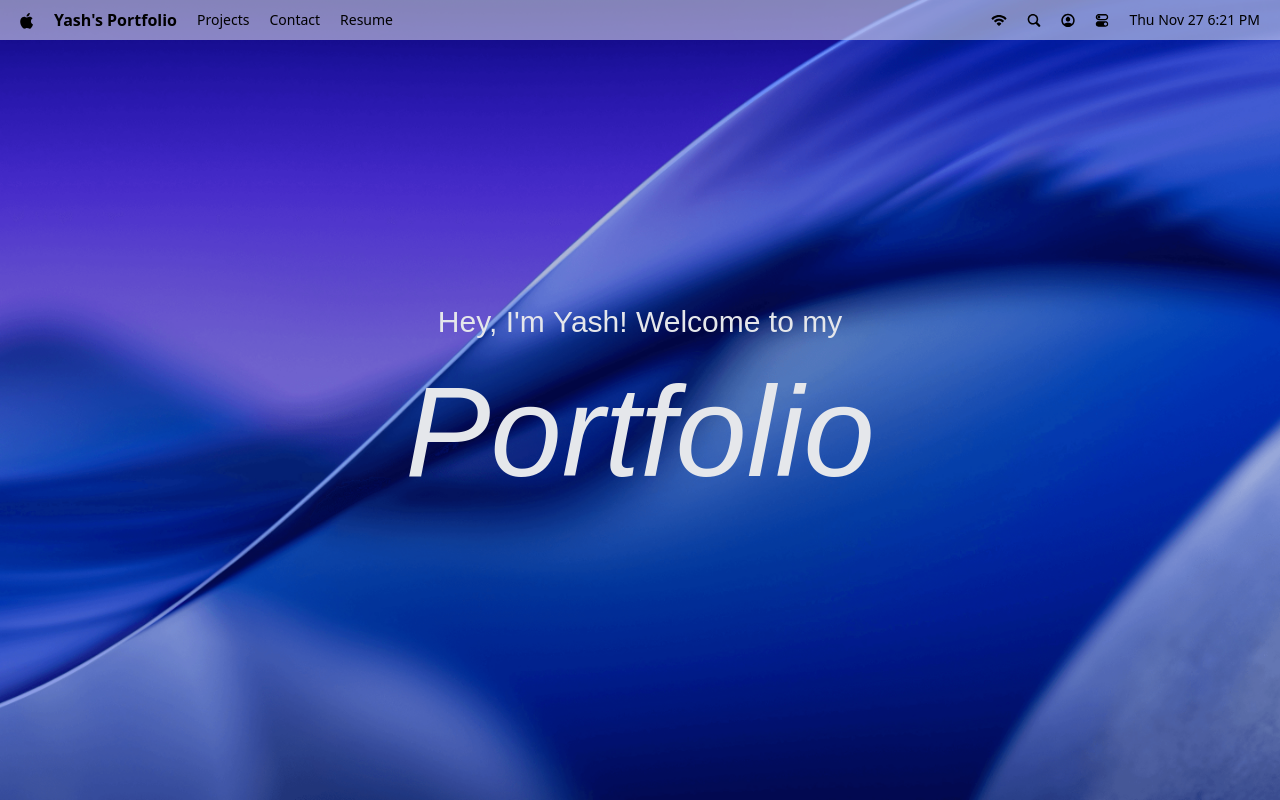
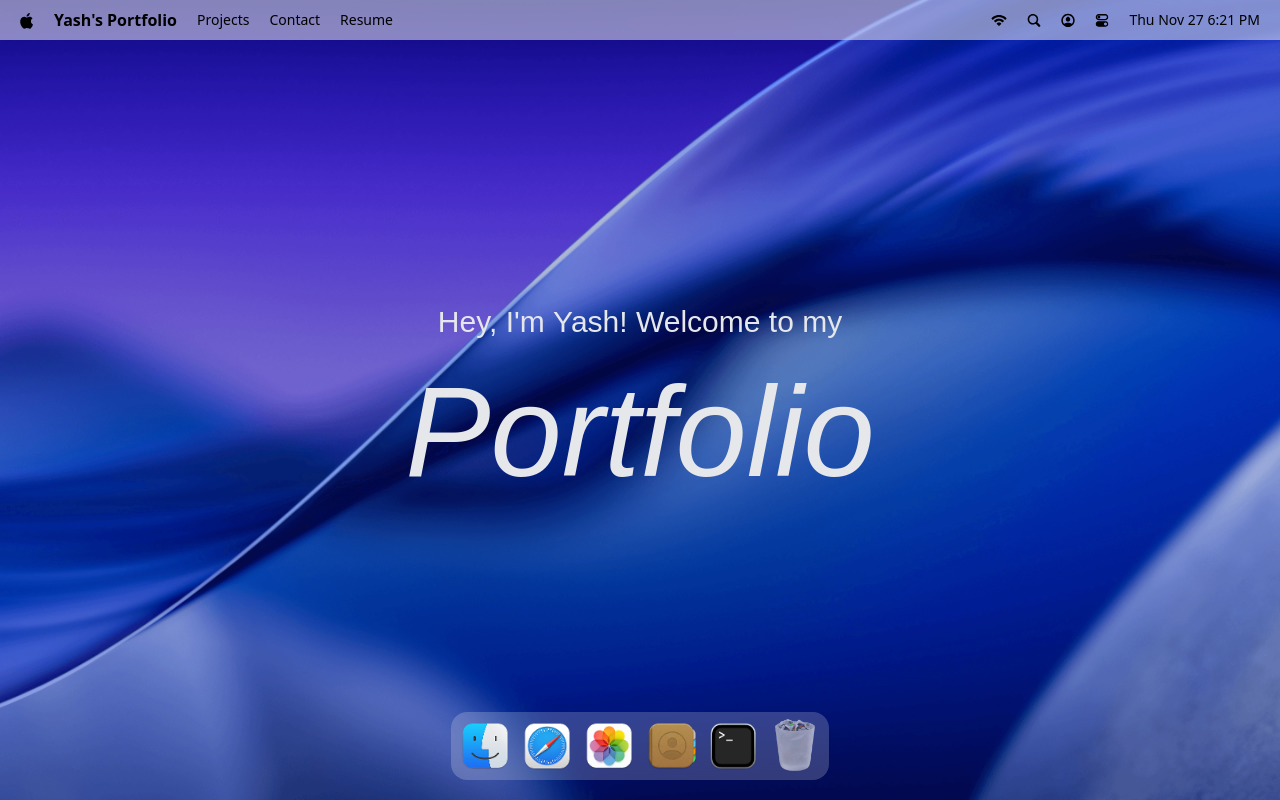
Before and after one commit to yash1648/MacOS-Portfolio, a React (Vite) app: page / in a window 1280 px wide. Built offline with nearby package versions, Linux system fonts and the light colour scheme; a web font is replaced by a local one.

Commit message:
Implemented Dock for mac

```diff
--- a/package.json
+++ b/package.json
@@ -17,6 +17,7 @@
     "lucide-react": "^0.555.0",
     "react": "^19.2.0",
     "react-dom": "^19.2.0",
+    "react-tooltip": "^5.30.0",
     "tailwindcss": "^4.1.17"
   },
   "devDependencies": {
--- a/src/App.jsx
+++ b/src/App.jsx
@@ -1,10 +1,11 @@
 import React from 'react'
-import {Navbar,Welcome} from "#components"
+import {Navbar,Welcome,Dock} from "#components"
 const App = () => {
     return (
        <main>
            <Navbar />
            <Welcome />
+           <Dock/>
        </main>
     )
 }
--- /dev/null
+++ b/src/components/Dock.jsx
@@ -0,0 +1,89 @@
+import {useRef} from 'react'
+import {dockApps} from "#constants/index.js";
+import {Tooltip} from "react-tooltip";
+import gsap from "gsap";
+import {useGSAP} from "@gsap/react";
+
+function Dock() {
+    const dockRef = useRef(null);
+
+    useGSAP(()=>{
+        const dock=dockRef.current;
+        if(!dock) return;
+
+        const icons=dock.querySelectorAll(".dock-icon");
+        const animateIcons=(mouseX)=>{
+            const {left}=dock.getBoundingClientRect();
+            icons.forEach((icon)=>{
+                const {left:iconLeft,width}=icon.getBoundingClientRect();
+                const center=iconLeft -left+width/2;
+                const distance=Math.abs(mouseX-center);
+                const intensity=Math.exp(-(distance**2.5)/20000);
+
+                gsap.to(icon,{
+                    scale:1+0.25*intensity,
+                    y:-15*intensity,
+                    duration:0.2,
+                    ease:"power1.out"
+                })
+            })
+        }
+        const handleMouseMove=(e)=>{
+            const {left}=dock.getBoundingClientRect();
+            animateIcons(e.clientX-left);
+        }
+
+        const resetIcons=()=>{
+            icons.forEach((icon)=>{
+                gsap.to(icon,{
+                    scale:1,
+                    y:0,
+                    duration:0.3,
+                    ease:"power1.out",
+                })
+            })
+        }
+
+        dock.addEventListener("mousemove",handleMouseMove);
+        dock.addEventListener("mouseleave",resetIcons);
+        return ()=>{
+            dock.removeEventListener("mousemove",handleMouseMove);
+            dock.removeEventListener("mouseleave",resetIcons);
+        }
+    },[])
+
+
+
+    const toggleApp =(app)=>{
+        //TODO:open window logic
+    }
+
+    return <section id="dock">
+        <div ref={dockRef} className="dock-container">
+            {
+                dockApps.map(({id, name, icon, canOpen}) => (
+                    <div key={id} className="relative flex justify-center">
+                        <button type="button" className="dock-icon"
+                                aria-label={name}
+                                data-tooltip-id="dock-tooltip"
+                                data-tooltip-content={name}
+                                data-tooltip-delay-show={150}
+                                disabled={!canOpen}
+                                onClick={() => toggleApp({id, canOpen})}
+                        >
+                            <img
+                                src={`/images/${icon}`}
+                                alt={name}
+                                loading="lazy"
+                                className={canOpen ? "" : "opacity-60"}
+                            />
+                        </button>
+                    </div>
+                ))
+            }
+            <Tooltip id="dock-tooltip" place="top" className="tooltip"/>
+        </div>
+    </section>
+}
+
+export default Dock
--- a/src/components/index.js
+++ b/src/components/index.js
@@ -1,5 +1,5 @@
 import Navbar from "#components/Navbar.jsx";
 import Welcome from "#components/Welcome.jsx";
+import Dock from "#components/Dock.jsx";
 
-
-export { Navbar, Welcome };
+export { Navbar, Welcome,Dock };
```
Also changed, not shown: 1 other file (tests, documents, lock files or other folders).
